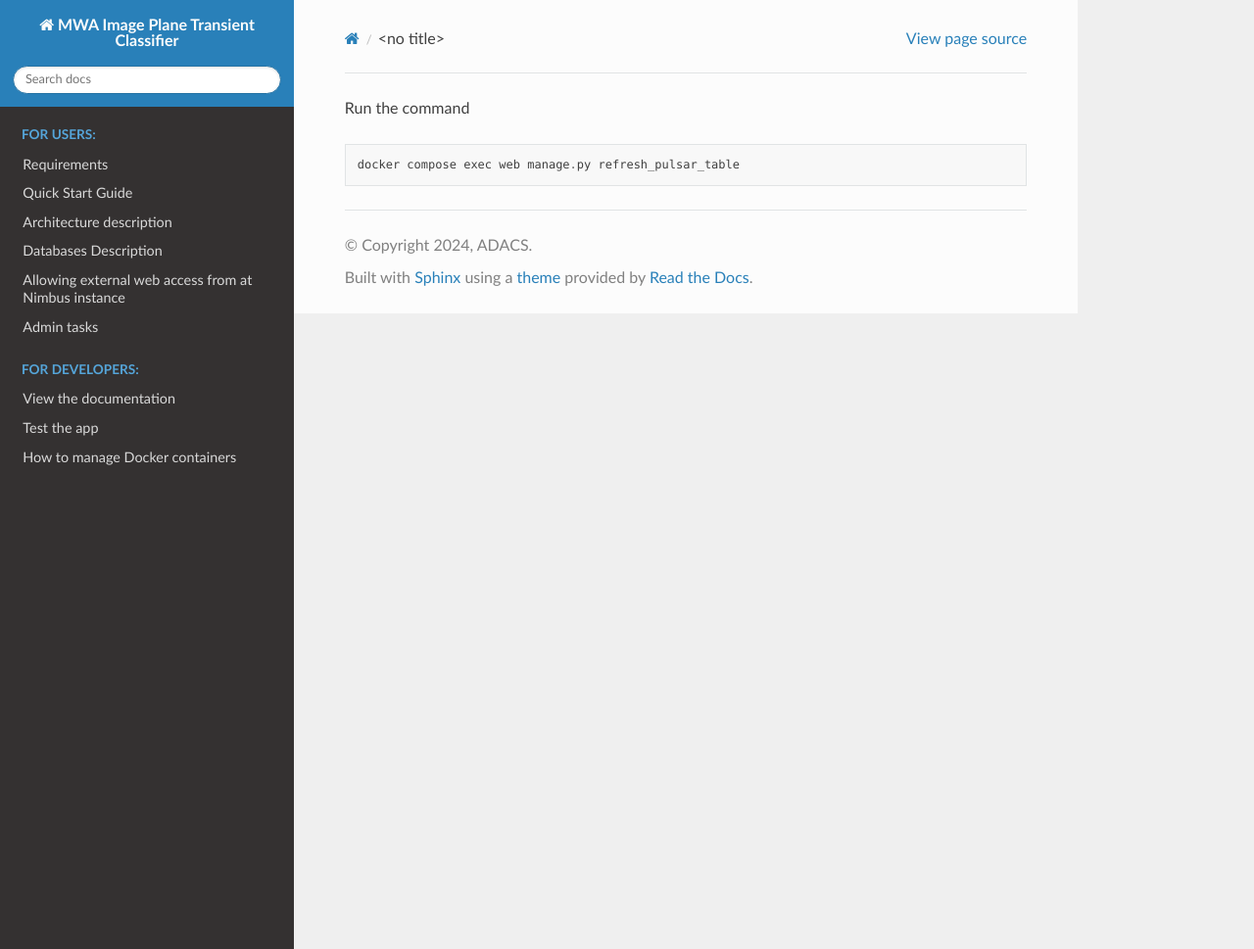
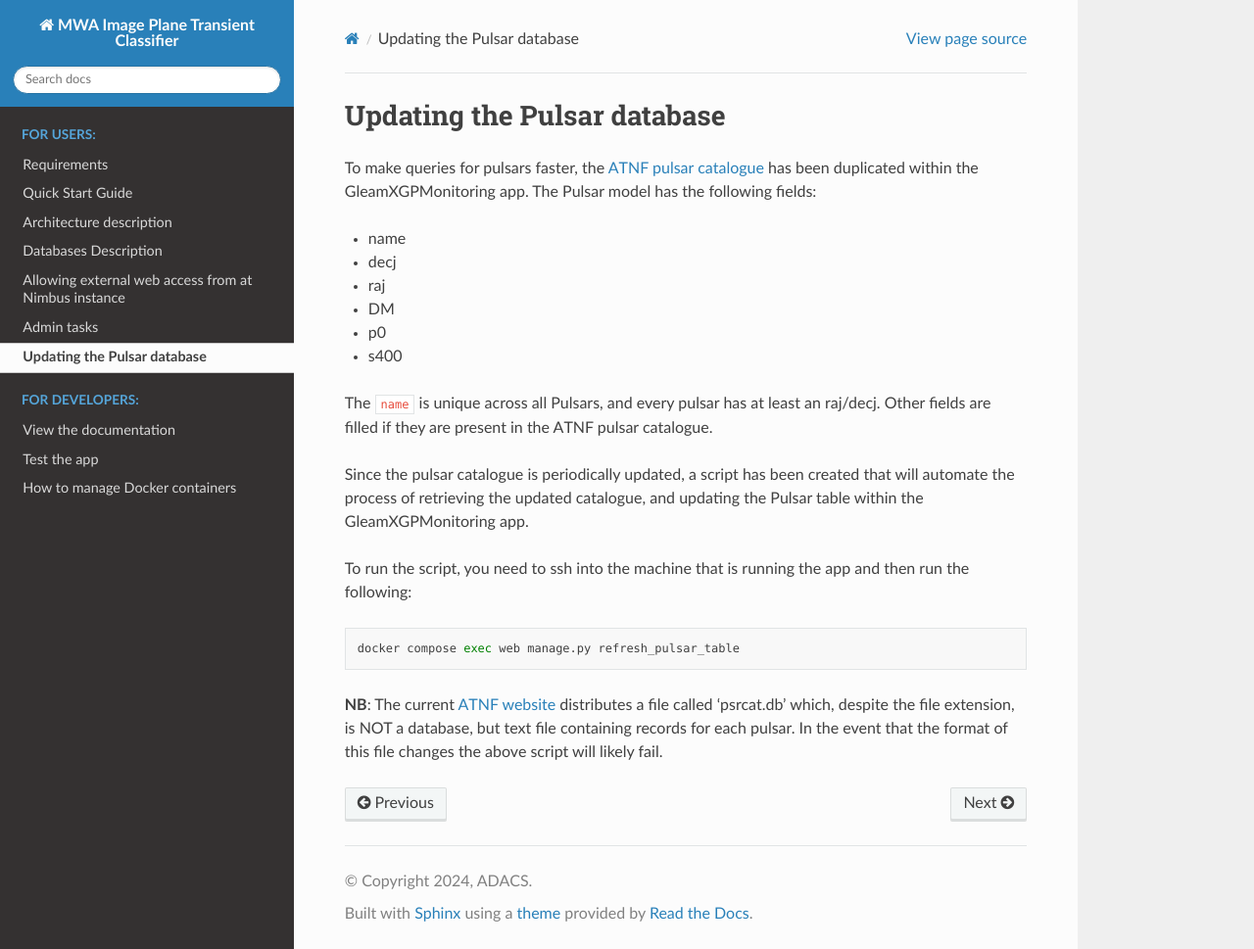
Before and after one commit to robotopia/GleamXGPMonitoring, a Sphinx documentation site: the page built from docs/PulsarDatabase.md, in a window 1280 px wide and 969 px high. Shown: the whole window at 98% size. Built offline with Sphinx 7.4.7 and the Read the Docs theme 2.0.0, drawn with Linux system fonts in a browser that asks for light colours.

Commit message:
add instructions for updating the psrcat

````diff
--- a/docs/PulsarDatabase.md
+++ b/docs/PulsarDatabase.md
@@ -1,5 +1,25 @@
-Run the command
+# Updating the Pulsar database
 
-```
+To make queries for pulsars faster, the [ATNF pulsar catalogue](https://www.atnf.csiro.au/research/pulsar/psrcat/) has been duplicated within the GleamXGPMonitoring app.
+The Pulsar model has the following fields:
+
+- name
+- decj
+- raj
+- DM
+- p0
+- s400
+
+The `name` is unique across all Pulsars, and every pulsar has at least an raj/decj.
+Other fields are filled if they are present in the ATNF pulsar catalogue.
+
+Since the pulsar catalogue is periodically updated, a script has been created that will automate the process of retrieving the updated catalogue, and updating the Pulsar table within the GleamXGPMonitoring app.
+
+To run the script, you need to ssh into the machine that is running the app and then run the following:
+
+```bash
 docker compose exec web manage.py refresh_pulsar_table
 ```
+
+**NB**: The current [ATNF website](https://www.atnf.csiro.au/research/pulsar/psrcat/download.html) distributes a file called 'psrcat.db' which, despite the file extension, is NOT a database, but text file containing records for each pulsar.
+In the event that the format of this file changes the above script will likely fail.
--- a/docs/index.rst
+++ b/docs/index.rst
@@ -13,6 +13,7 @@ The following is a sections describe how to use, install and maintain the web ap
    databases
    ConfiguringNimbus
    AdminTasks
+   PulsarDatabase
 
 .. toctree::
    :maxdepth: 2
````
